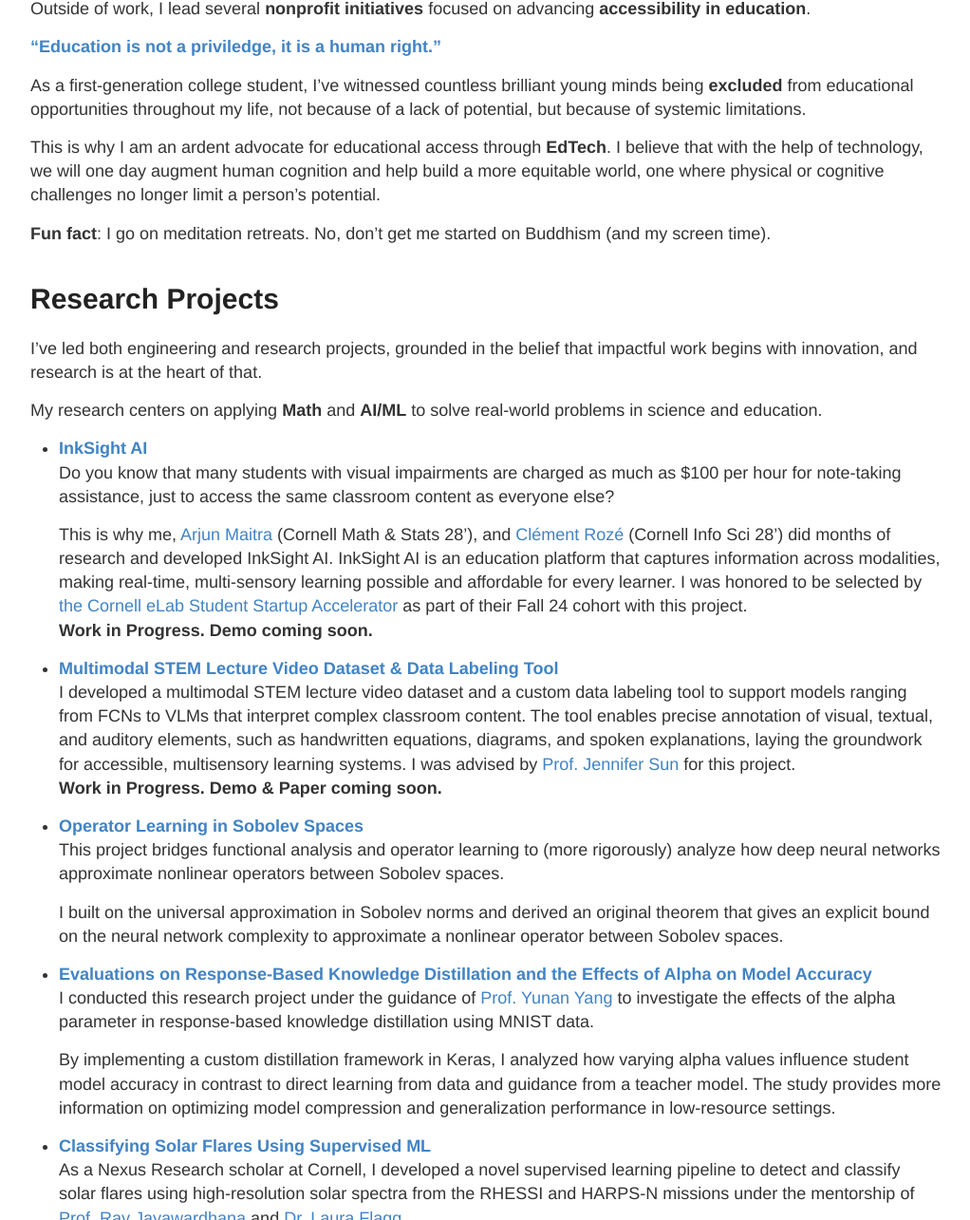
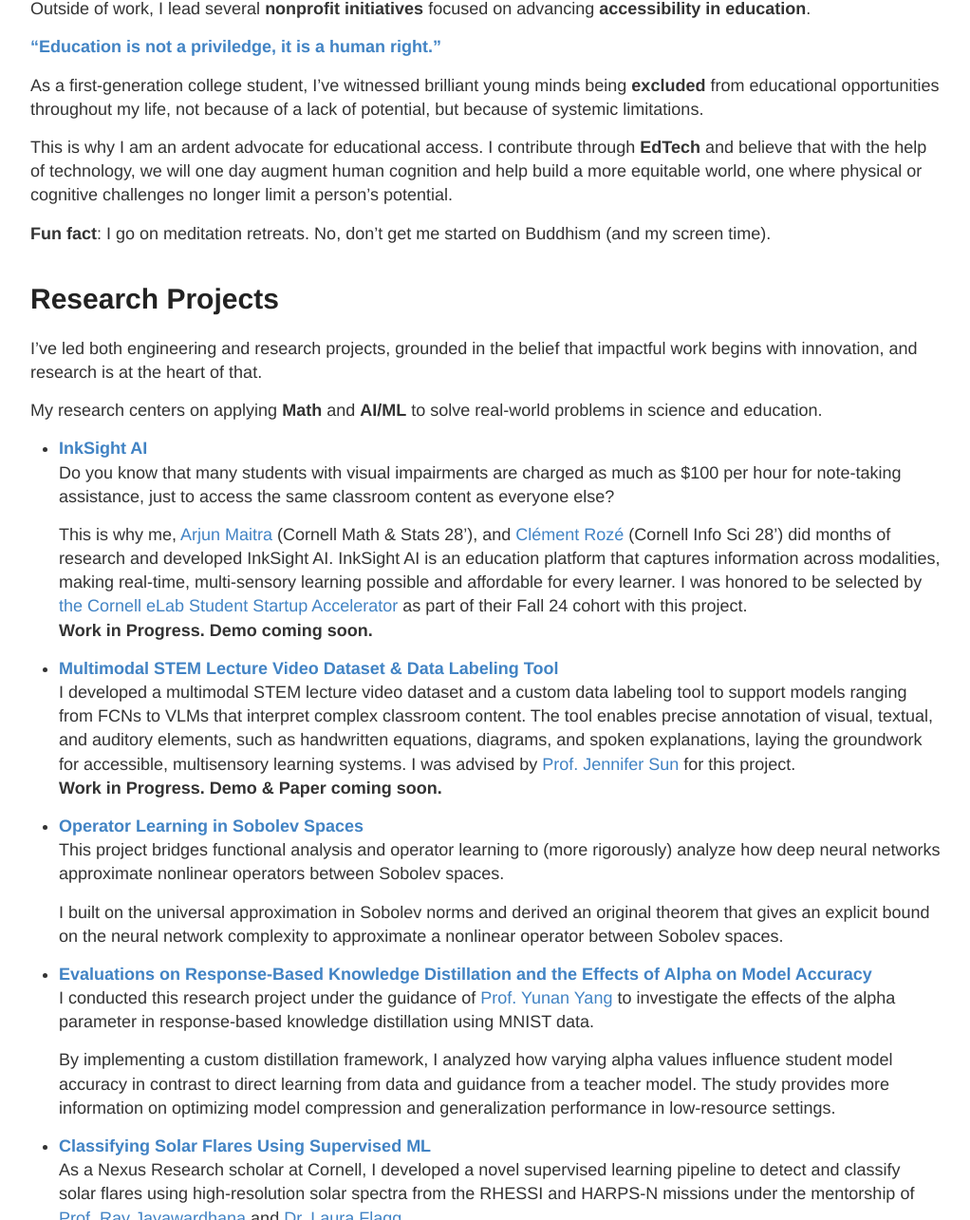
Before and after one commit to nicolehao34/nicolehao34.github.io, a Jekyll site: the page built from index.md, in a window 1280 px wide and 1400 px high, scrolled down 437 px, cut to the strip 115-1400 px from the top of the window. Shown: the whole strip at 95% size, without its empty margins (128-1150 px from the left). Built offline with Jekyll 4.4.1, drawn with Linux system fonts in a browser that asks for light colours.

Commit message:
minor update

```diff
--- a/index.md
+++ b/index.md
@@ -18,9 +18,9 @@ Outside of work, I lead several **nonprofit initiatives** focused on advancing *
 
 **["Education is not a priviledge, it is a human right."](https://www.right-to-education.org/page/understanding-education-right)**
 
-As a first-generation college student, I’ve witnessed countless brilliant young minds being **excluded** from educational opportunities throughout my life, not because of a lack of potential, but because of systemic limitations.
+As a first-generation college student, I’ve witnessed brilliant young minds being **excluded** from educational opportunities throughout my life, not because of a lack of potential, but because of systemic limitations.
 
-This is why I am an ardent advocate for educational access through **EdTech**. I believe that with the help of technology, we will one day augment human cognition and help build a more equitable world, one where physical or cognitive challenges no longer limit a person’s potential.
+This is why I am an ardent advocate for educational access. I contribute through **EdTech** and believe that with the help of technology, we will one day augment human cognition and help build a more equitable world, one where physical or cognitive challenges no longer limit a person’s potential.
 
 **Fun fact**: I go on meditation retreats. No, don't get me started on Buddhism (and my screen time).
 
@@ -52,7 +52,7 @@ Alpha on Model Accuracy](https://github.com/nicolehao34/Knowledge-Distillation-E
 I conducted this research project under the guidance of [Prof. Yunan Yang](https://yunany.github.io/) to investigate the effects of the alpha parameter in response-based knowledge distillation using MNIST data.
 
 
-  By implementing a custom distillation framework in Keras, I analyzed how varying alpha values influence student model accuracy in contrast to direct learning from data and guidance from a teacher model. The study provides more information on optimizing model compression and generalization performance in low-resource settings.
+  By implementing a custom distillation framework, I analyzed how varying alpha values influence student model accuracy in contrast to direct learning from data and guidance from a teacher model. The study provides more information on optimizing model compression and generalization performance in low-resource settings.
 
 - **[Classifying Solar Flares Using Supervised ML](https://github.com/nicolehao34/solar_flares_classification)** <br>
 As a Nexus Research scholar at Cornell, I developed a novel supervised learning pipeline to detect and classify solar flares using high-resolution solar spectra from the RHESSI and HARPS-N missions under the mentorship of [Prof. Ray Jayawardhana](https://www.drrayjay.net/) and [Dr. Laura Flagg](https://lauraflagg.github.io/).
```
